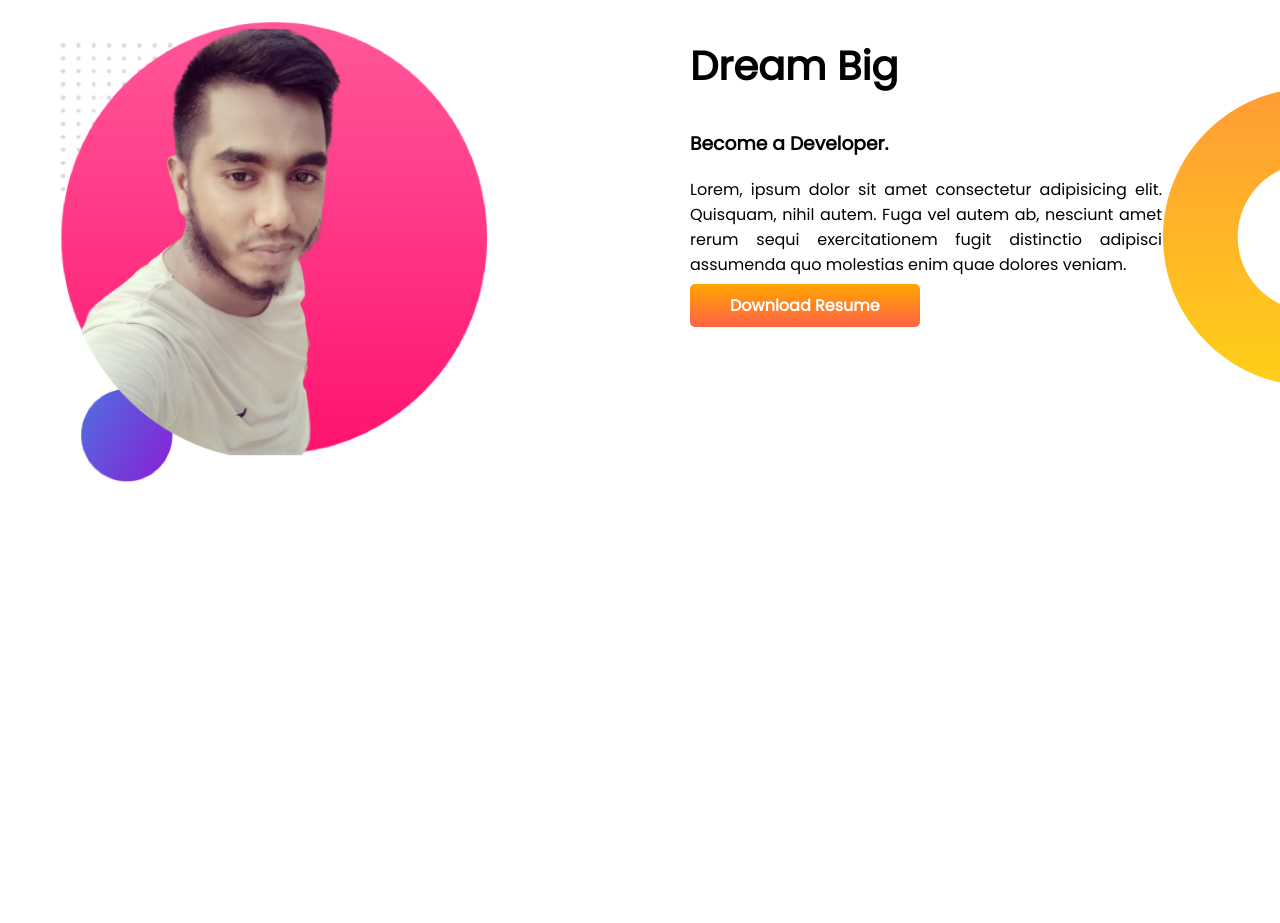
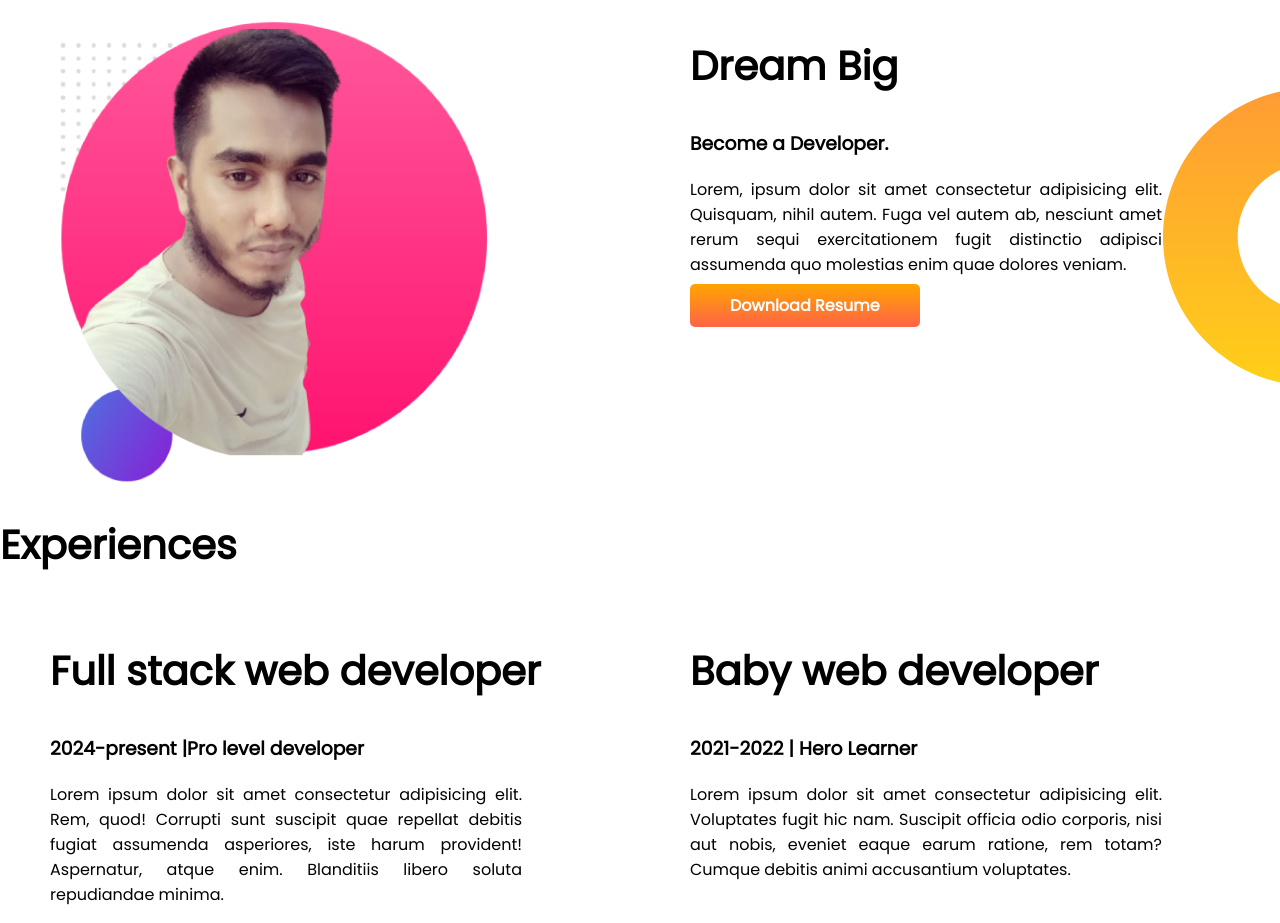
Before and after one commit to Moyen75/developer-portfolio, a plain HTML site: page index.html in a window 1280 px wide. Shown: the part 483-1406 px from the top of the page. Before the commit the page ends 972 px from the top, so only its background shows below. Drawn offline with Linux system fonts and the light colour scheme.

Commit message:
add section

```diff
--- a/index.html
+++ b/index.html
@@ -14,7 +14,7 @@
 </head>
 
 <body>
-    <section class="hire-me">
+    <section class="hire-me fexible-container">
         <div class="half-width">
             <h1>Welcome to</h1>
             <h1><span class="orange">Moyen75</span> World!</h1>
@@ -28,7 +28,7 @@
             <img src="images/myself-bg.png" alt="sorry">
         </div>
     </section>
-    <section class="dream-big">
+    <section class="dream-big fexible-container">
         <div class="half-width">
             <img src="images/IMG_20210523_175437_272-removebg-preview (1).png" alt="sorry">
         </div>
@@ -42,6 +42,27 @@
                 href="https://web.facebook.com/profile.php?id=100006908957877">Download Resume</a>
         </div>
     </section>
+    <section class="experience">
+        <h1>Experiences</h1>
+        <div class="fexible-container">
+            <div class="half-width">
+                <h1>Full stack web developer</h1>
+                <h3>2024-present |Pro level developer</h3>
+                <p>Lorem ipsum dolor sit amet consectetur adipisicing elit. Rem, quod! Corrupti sunt suscipit quae
+                    repellat
+                    debitis fugiat assumenda asperiores, iste harum provident! Aspernatur, atque enim. Blanditiis libero
+                    soluta repudiandae minima.</p>
+            </div>
+            <div class="half-width">
+                <h1>Baby web developer</h1>
+                <h3>2021-2022 | Hero Learner</h3>
+                <p>Lorem ipsum dolor sit amet consectetur adipisicing elit. Voluptates fugit hic nam. Suscipit officia
+                    odio
+                    corporis, nisi aut nobis, eveniet eaque earum ratione, rem totam? Cumque debitis animi accusantium
+                    voluptates.</p>
+            </div>
+        </div>
+    </section>
 </body>
 
 </html>
--- a/style.css
+++ b/style.css
@@ -8,7 +8,7 @@ h1{
 .orange{
     color: orange;
 }
-section{
+.fexible-container{
     display: flex;
 
 }
```
